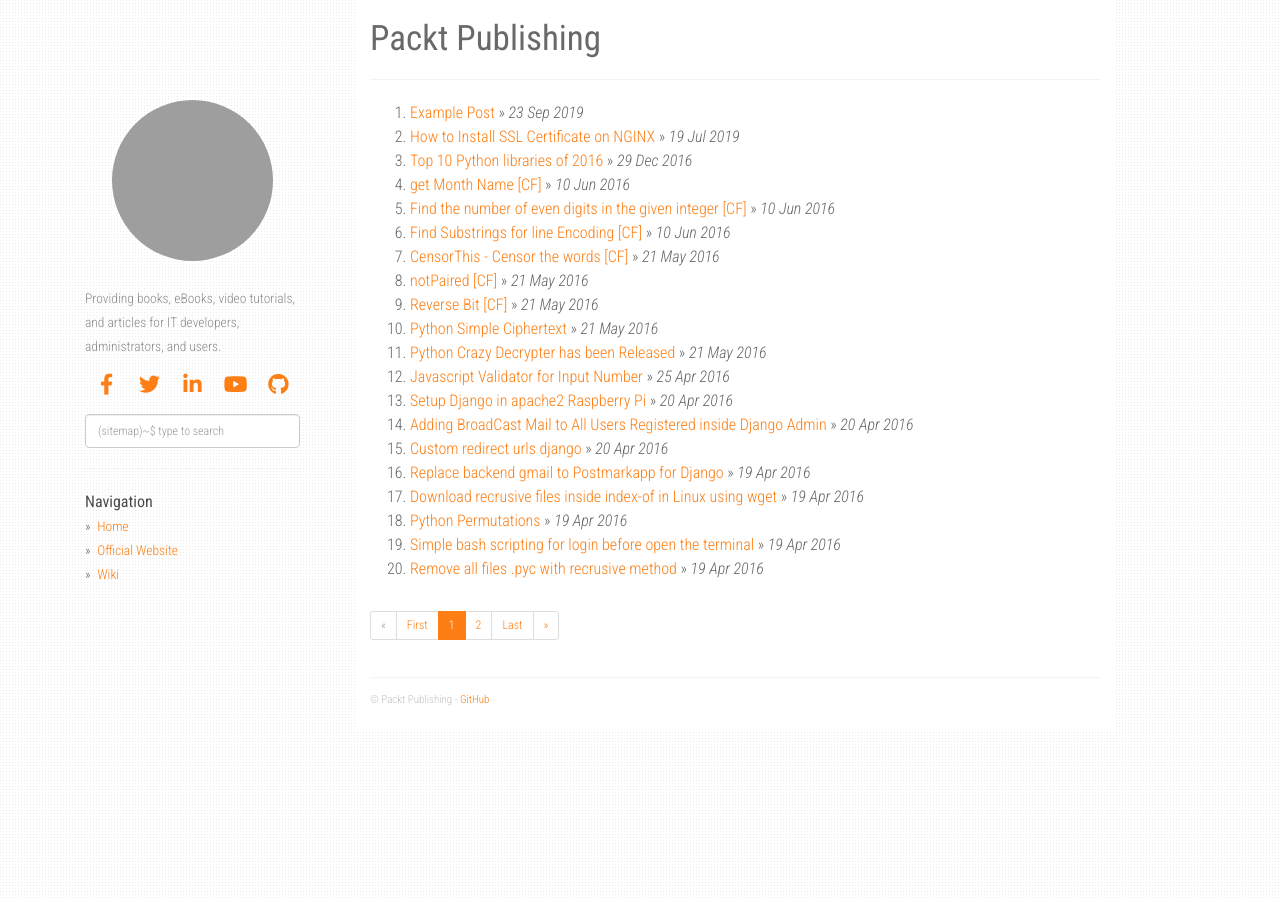
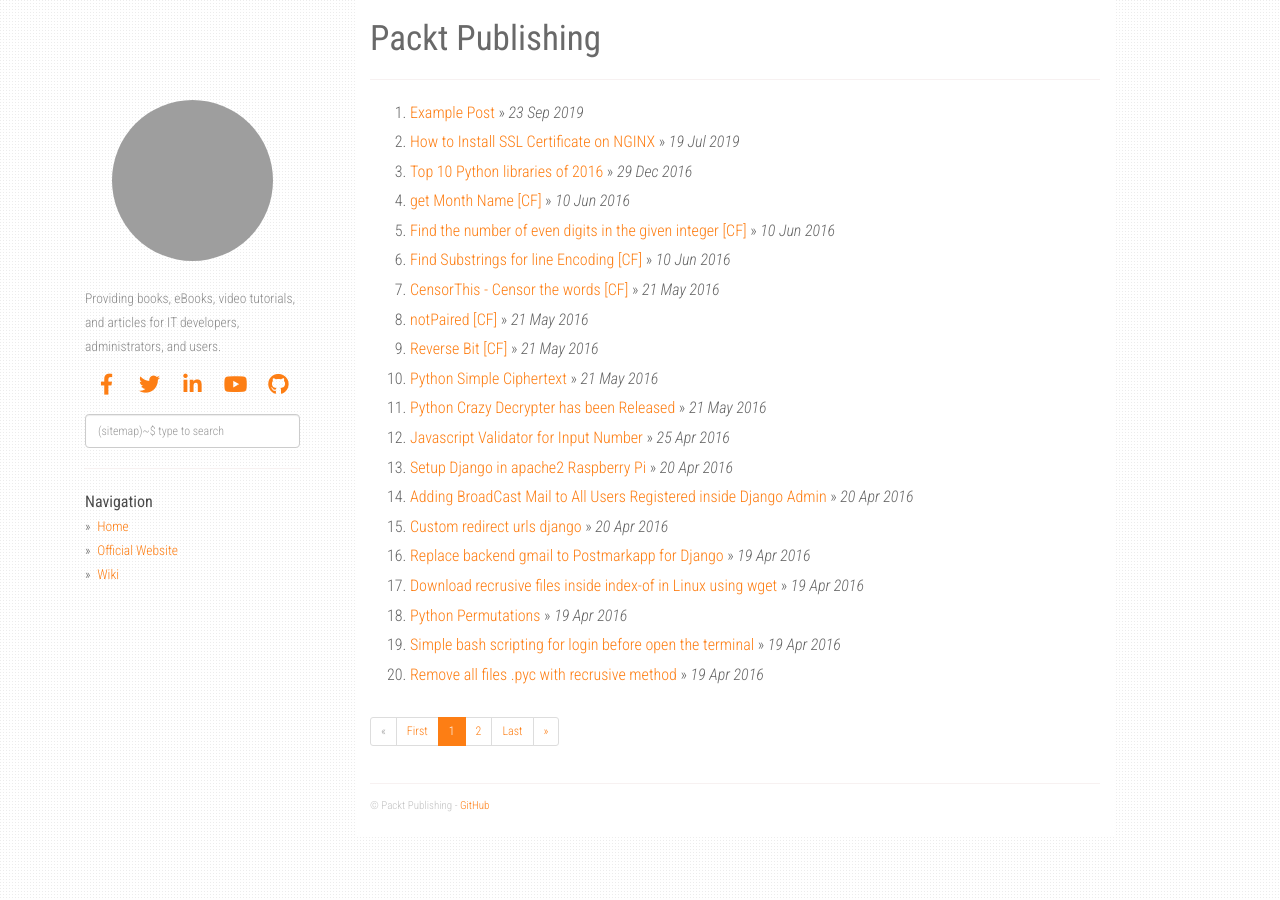
Before and after one commit to PacktPublishing/expert-insight, a Jekyll site: the page built from index.html, in a window 1280 px wide. Built offline with Jekyll 4.4.1, drawn with Linux system fonts in a browser that asks for light colours; nearby versions of some CDN libraries; the list of posts is cut into pages by our own code; grey boxes are pictures that could not be loaded.

Commit message:
Update main.css

```diff
--- a/static/css/main.css
+++ b/static/css/main.css
@@ -169,7 +169,7 @@
 }
 
 li{
-  margin-bootom: 0.35em;
+  margin-bottom: 0.35em;
 }
 
 div.fixed-condition{
```
